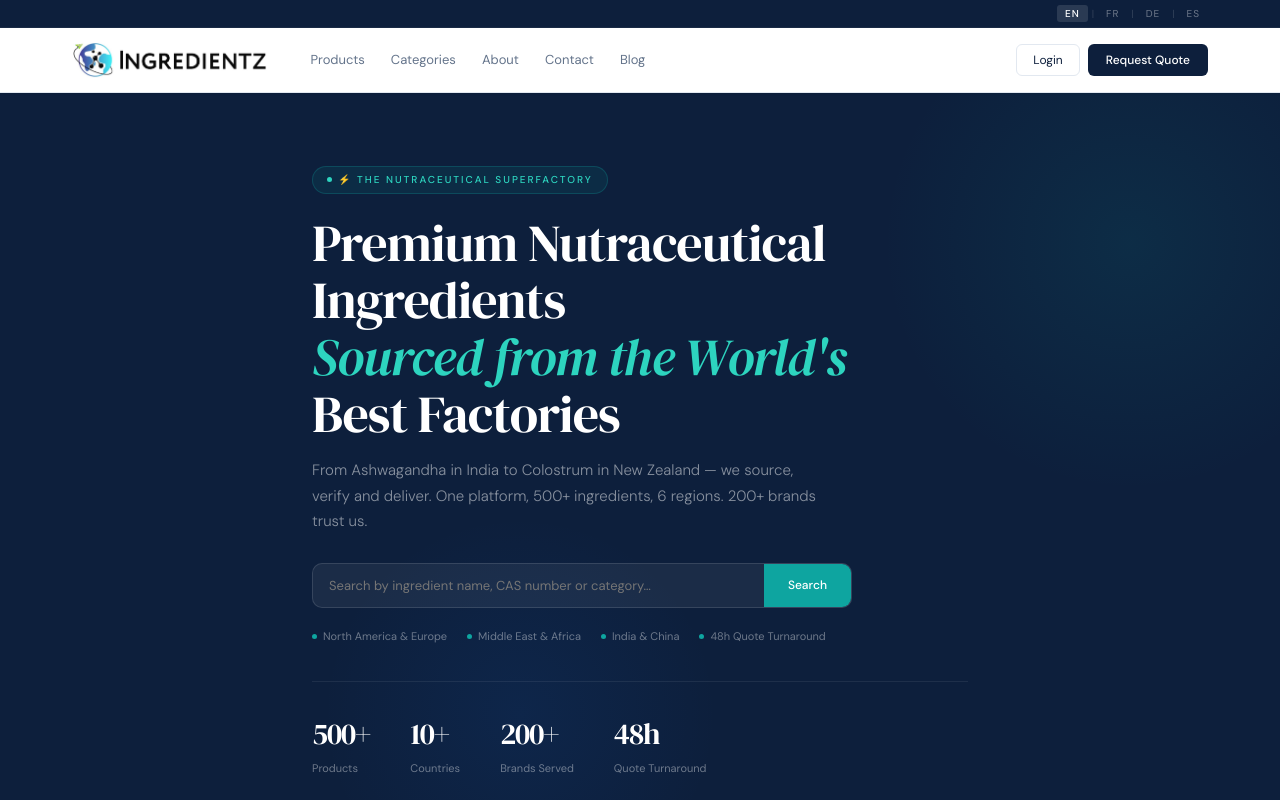
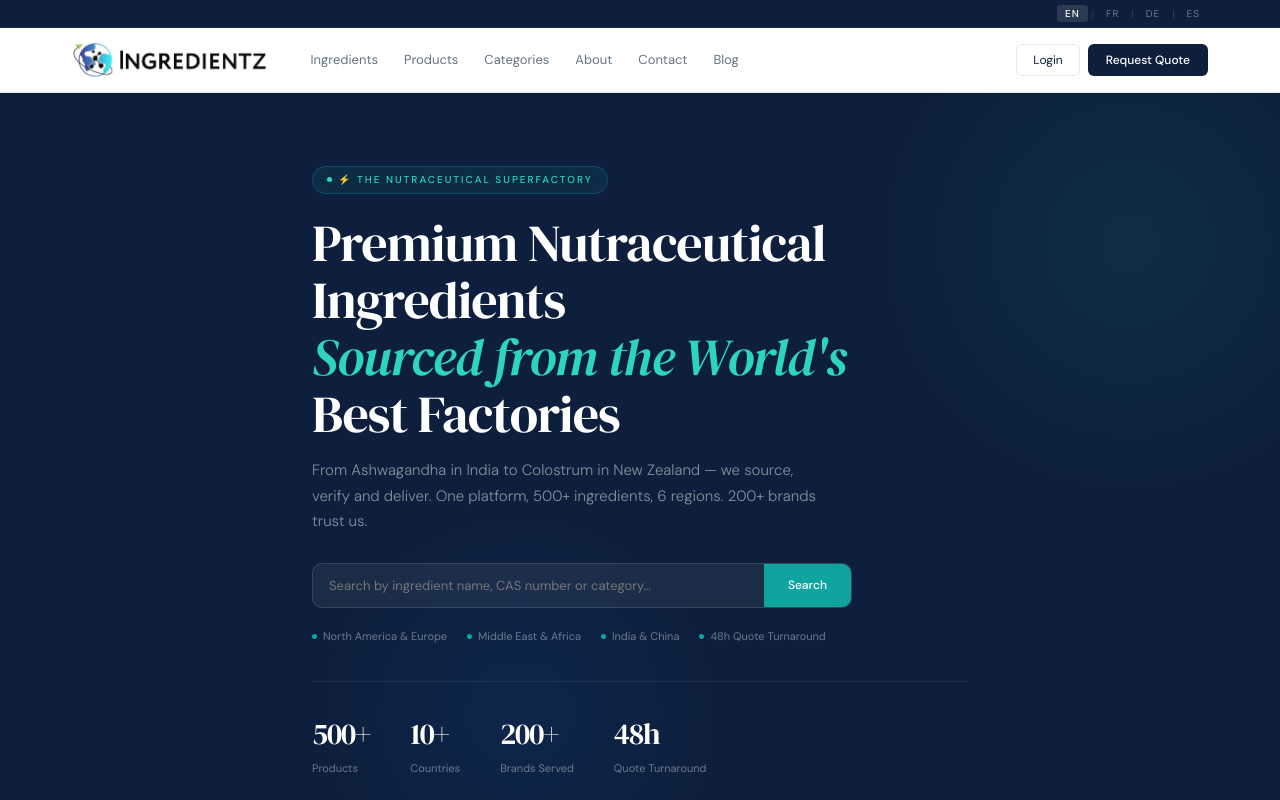
Before and after one commit to jaideepmalhotragwl/ingredientz-website, a React (Vite) app: page / in a window 1280 px wide. Shown: the top 800 px of the page. Built offline with nearby package versions, Linux system fonts and the light colour scheme; no server answers; the database is empty.

Commit message:
Add files via upload

```diff
--- a/src/components/Navbar.jsx
+++ b/src/components/Navbar.jsx
@@ -4,10 +4,10 @@ import { supabase } from "../lib/supabase.js";
 
 const LANGS = ["EN","FR","DE","ES"];
 const T = {
-  EN: { products:"Products", categories:"Categories", about:"About", contact:"Contact", blog:"Blog", login:"Login", quote:"Request Quote" },
-  FR: { products:"Produits", categories:"Catégories", about:"À propos", contact:"Contact", blog:"Blog", login:"Connexion", quote:"Demander un devis" },
-  DE: { products:"Produkte", categories:"Kategorien", about:"Über uns", contact:"Kontakt", blog:"Blog", login:"Anmelden", quote:"Angebot anfordern" },
-  ES: { products:"Productos", categories:"Categorías", about:"Acerca de", contact:"Contacto", blog:"Blog", login:"Iniciar sesión", quote:"Solicitar cotización" },
+  EN: { ingredients:"Ingredients", products:"Products", categories:"Categories", about:"About", contact:"Contact", blog:"Blog", login:"Login", quote:"Request Quote" },
+  FR: { ingredients:"Ingrédients", products:"Produits", categories:"Catégories", about:"À propos", contact:"Contact", blog:"Blog", login:"Connexion", quote:"Demander un devis" },
+  DE: { ingredients:"Inhaltsstoffe", products:"Produkte", categories:"Kategorien", about:"Über uns", contact:"Kontakt", blog:"Blog", login:"Anmelden", quote:"Angebot anfordern" },
+  ES: { ingredients:"Ingredientes", products:"Productos", categories:"Categorías", about:"Acerca de", contact:"Contacto", blog:"Blog", login:"Iniciar sesión", quote:"Solicitar cotización" },
 };
 
 export function Navbar({ lang, setLang, cartCount }) {
@@ -35,7 +35,7 @@ export function Navbar({ lang, setLang, cartCount }) {
             <img src="/logo.png" alt="Ingredientz" style={{ height:36, width:"auto", objectFit:"contain" }}/>
           </Link>
           <div style={{ display:"flex", gap:2, marginLeft:8 }}>
-            {[["products","/products"],["categories","/categories"],["about","/about"],["contact","/contact"],["blog","/blog"]].map(([key,href])=>(
+            {[["ingredients","/ingredients"],["products","/products"],["categories","/categories"],["about","/about"],["contact","/contact"],["blog","/blog"]].map(([key,href])=>(
               <Link key={key} to={href} style={{ color:"#64748b", fontSize:13, padding:"6px 12px", borderRadius:6, textDecoration:"none" }}
                 onMouseEnter={e=>{e.target.style.color="#0D1F3C";e.target.style.background="#f8fafc";}}
                 onMouseLeave={e=>{e.target.style.color="#64748b";e.target.style.background="transparent";}}>
```
